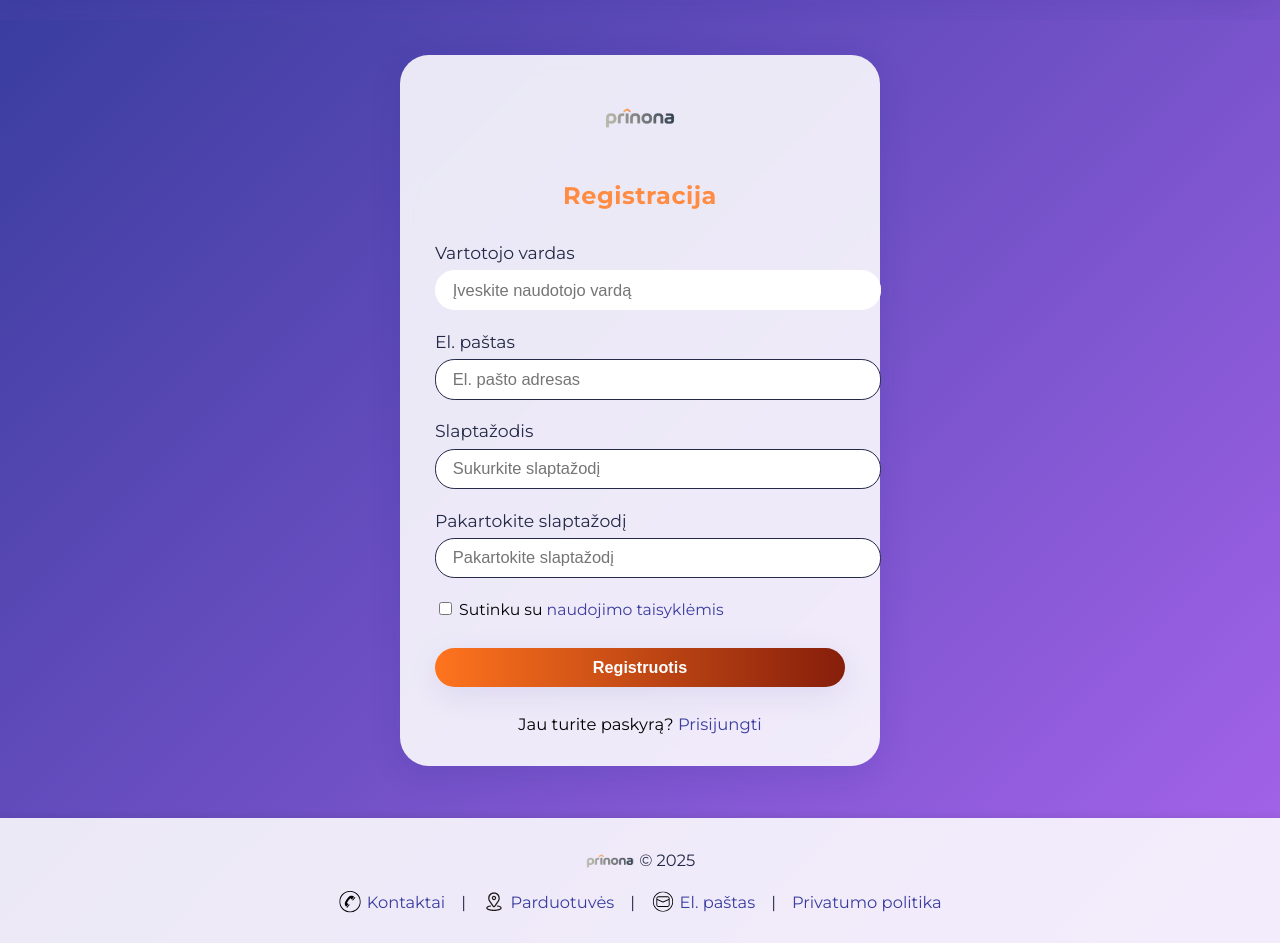
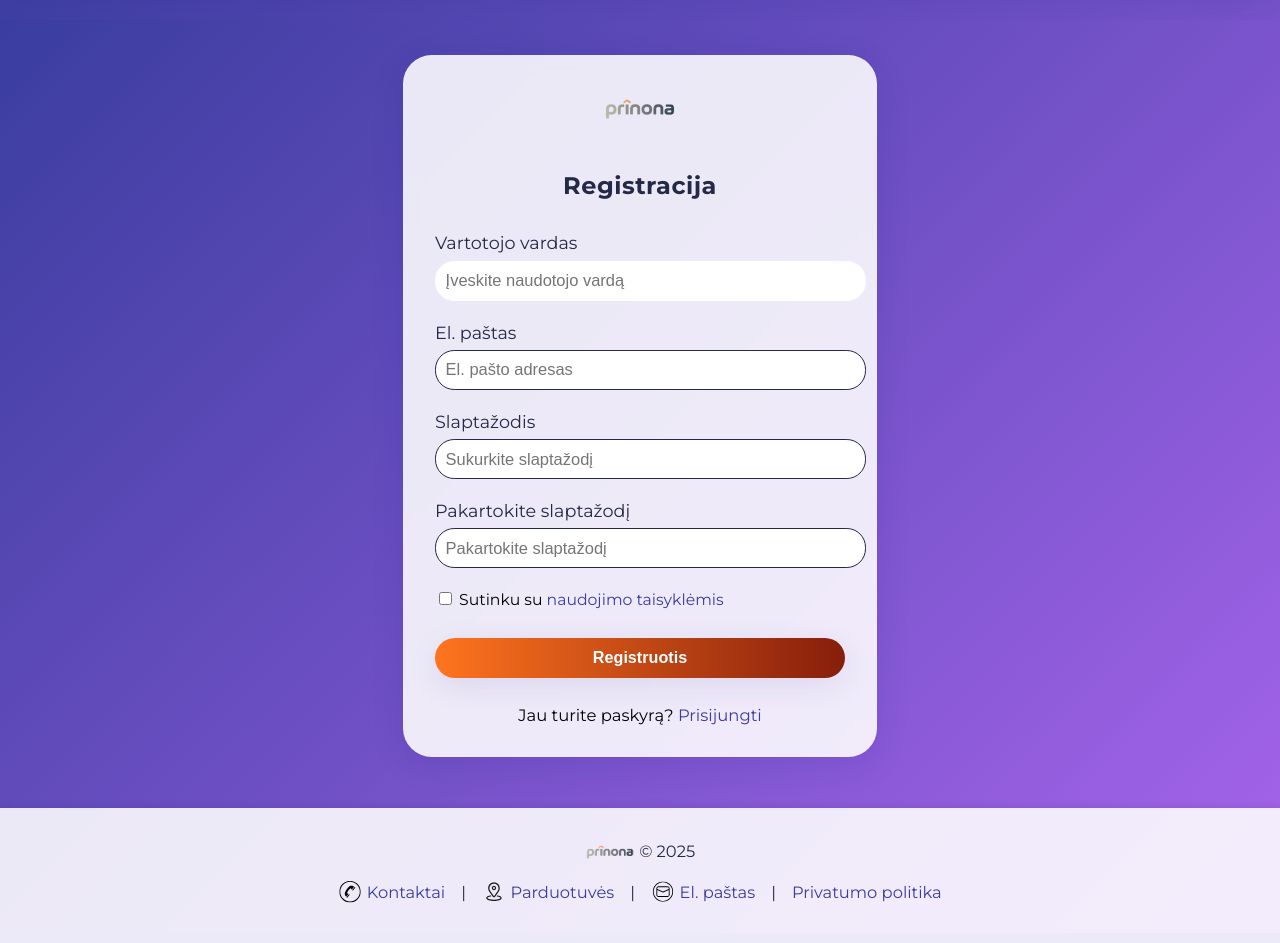
Before and after one commit to gonebe3/room2, a Flask app: page /auth/register in a window 1280 px wide. Shown: the part 113-1056 px from the top of the page. After the commit the page ends 1016 px from the top, so only its background shows below. Run offline with Flask 3, Linux system fonts and the light colour scheme.

Commit message:
minimalus css update

```diff
--- a/static/css/main.css
+++ b/static/css/main.css
@@ -352,7 +352,7 @@ main {
     flex-direction: column;
     align-items: center;
     /* You can keep your original paddings if needed */
-    padding: 2.6rem 2.2rem 2rem 2.2rem;
+    padding: 2rem 2rem 2rem 2rem;
 }
 .auth-logo-wrap {
     margin-bottom: 1.3rem;
@@ -363,7 +363,7 @@ main {
 .auth-title {
     margin-bottom: 2rem;
     font-weight: 700;
-    color: var(--color-primary);
+    color: var(--color-bg-dark);
     letter-spacing: 0.5px;
     text-align: center;
     font-size: 1.5rem;
@@ -376,7 +376,7 @@ main {
 }
 .form-group label {
     display: block;
-    font-size: 1.08rem;
+    font-size: 1.1rem;
     margin-bottom: 0.45rem;
     color: var(--color-neutral);
     font-weight: 500;
@@ -384,7 +384,7 @@ main {
 .form-group input[type="text"],
 .form-group input[type="password"] {
     width: 100%;
-    padding: 0.6rem 1.05rem;
+    padding: 0.6rem 0.6rem;
     border-radius: 1.2rem;
     border: 1px solid var(--color-bg-dark);
     font-size: 1.03rem;
```
